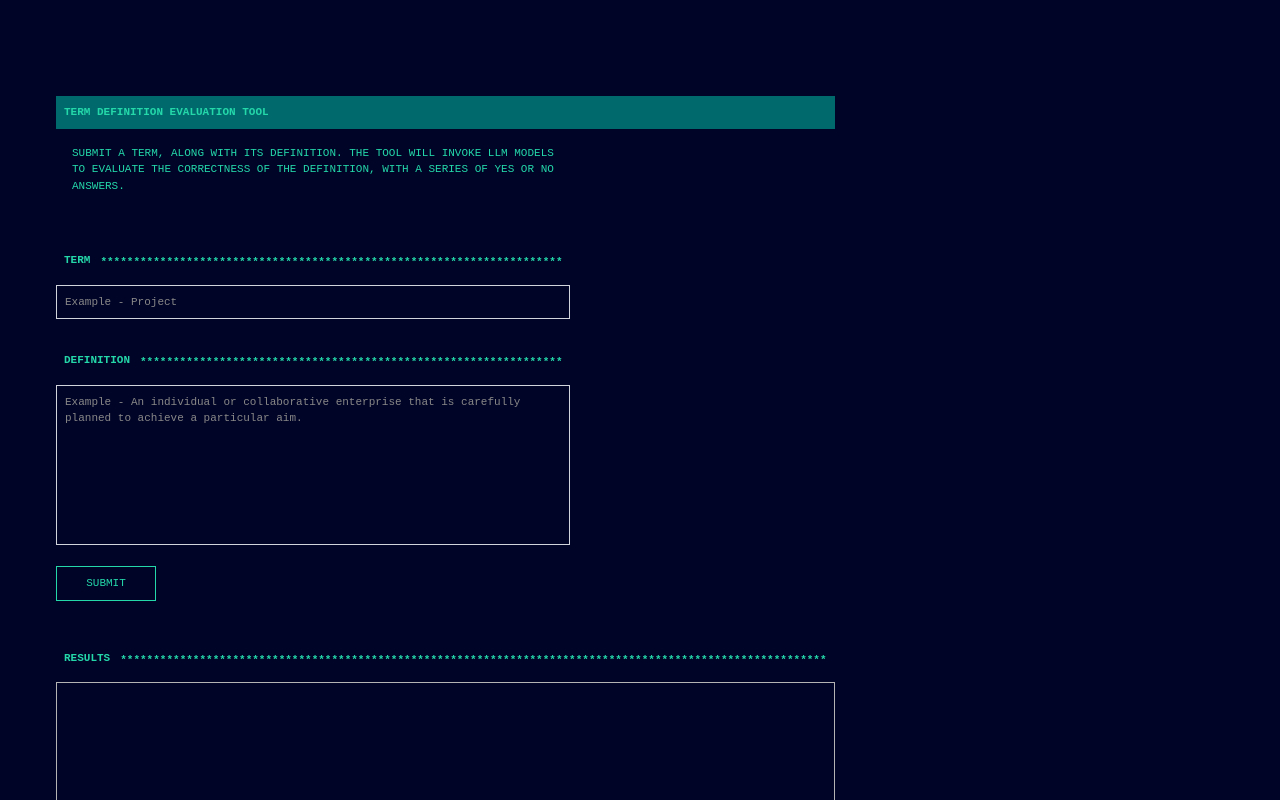
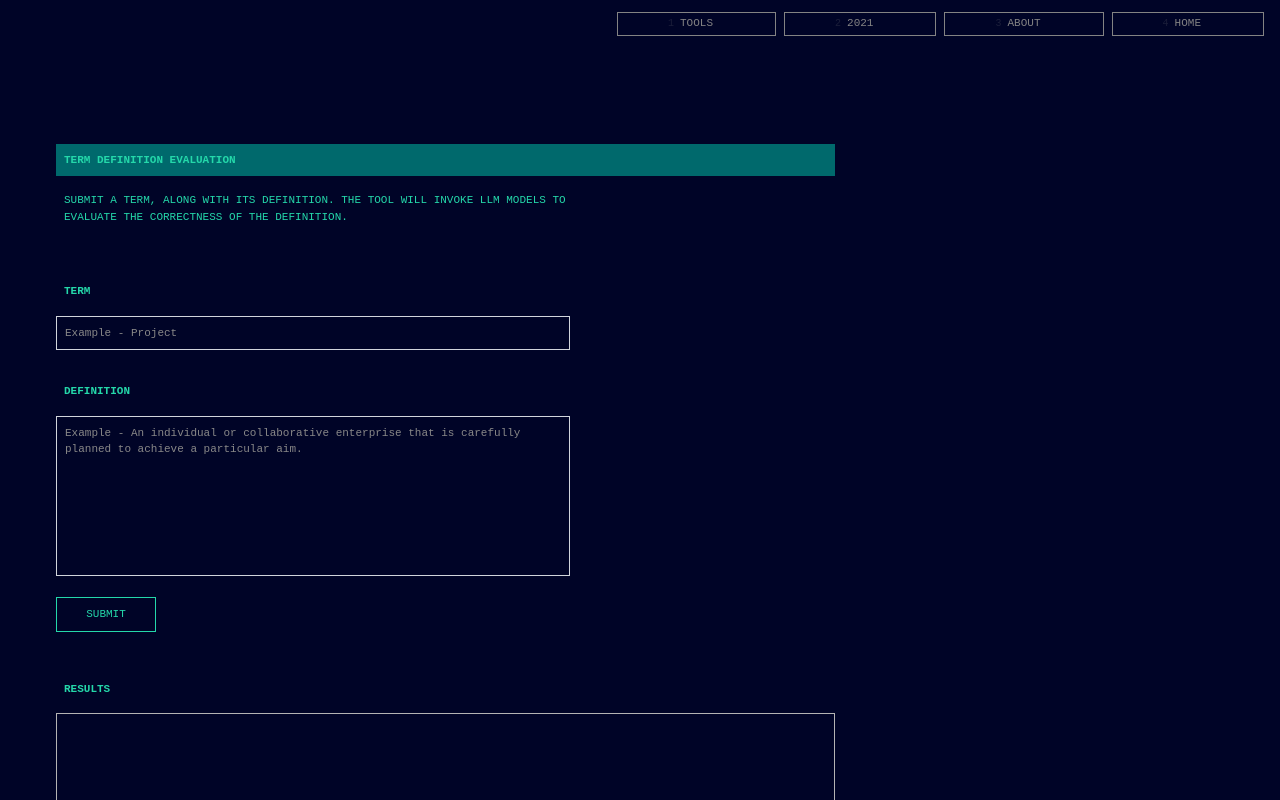
Before and after one commit to justinguevara/www.justinguevara.ca, a React (Vite) app: page /tools in a window 1280 px wide. Shown: the top 800 px of the page. Built offline with nearby package versions, Linux system fonts and the light colour scheme.

Commit message:
style tools page navigation

```diff
--- a/src/components/pages/toolspage/ToolsPage.tsx
+++ b/src/components/pages/toolspage/ToolsPage.tsx
@@ -2,8 +2,8 @@ import MainNavigation from "components/MainNavigation";
 import EnvironmentService from "services/EnvironmentService";
 import { useEffect, useState } from "react";
 import axios from "axios";
-
 import styles from "./style.module.css";
+import "./navigation.css"; // override  navigation styles
 
 export default function ToolsPage (): JSX.Element {
   const [term, setTerm] = useState('');
@@ -46,19 +46,19 @@ export default function ToolsPage (): JSX.Element {
   };
 
   return (
-    <div className={`${styles['jg-page-wrapper']}`}>
-      {/* <MainNavigation /> */}
+    <div id='jg-tools-page' className={`${styles['jg-page-wrapper']}`}>
+      <MainNavigation />
       <div className={`${styles['jg-page-container']} ${styles['jg-margin-bottom-96-collapse']}`}>
         <div className={styles['jg-two-column-layout']}>
           <div className={`${styles['jg-column']} ${styles['jg-column-2-3']}`}>
-            <h1 className={`${styles['jg-page-heading']} ${styles['jg-margin-top-96-collapse']}`}>Term Definition Evaluation Tool</h1>
-            <div className={`${styles['jg-padding-single-intent-collapse']} ${styles['jg-width-66-collapse']}`}>
+            <h1 className={`${styles['jg-page-heading']} ${styles['jg-margin-top-96-collapse']}`}>Term Definition Evaluation</h1>
+            <div className={`${styles['jg-padding-single-indent-collapse']} ${styles['jg-width-66-collapse']}`}>
               Submit a term, along with its definition.
-              The tool will invoke LLM models to evaluate the correctness of the definition, with a series of yes or no answers.
+              The tool will invoke LLM models to evaluate the correctness of the definition.
             </div>
             <form onSubmit={handle_submit}>
               <div className={`${styles['jg-padding-8-collapse']} ${styles['jg-width-66-collapse']}`}>
-                <h2 className={`${styles['jg-margin-top-50']} ${styles['jg-overflow-hidden']}`}>Term</h2>
+                <h2 className={`${styles['jg-margin-top-50']} ${styles['jg-overflow-hidden']} ${styles['js-asterix-decorate']}`}>Term</h2>
               </div>
               <input
                 type="text"
@@ -68,7 +68,7 @@ export default function ToolsPage (): JSX.Element {
                 placeholder="Example - Project"
               />
               <div className={`${styles['jg-padding-8-collapse']} ${styles['jg-width-66-collapse']}`}>
-                <h2 className={styles['jg-overflow-hidden']}>Definition</h2>
+                <h2 className={`${styles['jg-overflow-hidden']} ${styles['js-asterix-decorate']}`}>Definition</h2>
               </div>
               <textarea
                 className={`${styles['jg-textarea']} ${styles['jg-mb-1rem']} ${styles['jg-width-66-collapse']}`}
--- /dev/null
+++ b/src/components/pages/toolspage/navigation.css
@@ -0,0 +1,67 @@
+#jg-tools-page .header-primary {
+  font-family: monospace;
+}
+
+@media screen and (max-width: 1024px) {
+  #jg-tools-page .header-primary {
+    display: none;
+  }
+}
+@media screen and (min-width: 1025px) {
+  #jg-tools-page .header-primary {
+    padding: 12px 16px 12px 16px;
+  }
+}
+
+#jg-tools-page #menu-menu-1 {
+  background-color:rgb(0,4,39);
+  display: flex;
+  flex-direction: reverse;
+  gap: 8px;
+  counter-reset: menu-item;
+  justify-content: flex-end;
+  align-items: center;
+  flex-wrap: wrap;
+}
+
+#jg-tools-page #menu-menu-1 {
+  padding: 0;
+}
+
+#jg-tools-page #menu-menu-1 .menu-item a {
+  font-size: 11px;
+  letter-spacing: 0px;
+  padding: 2px 50px 2px 50px;
+  border-style: solid;
+  border-color: rgb(131, 131, 131);
+  border-width: 1px;
+  color: rgb(131, 131, 131);
+  overflow: hidden;
+  white-space: nowrap;
+}
+
+#jg-tools-page #menu-menu-1 .menu-item a:before {
+  font-size: 10px;
+  opacity: 0.2;
+  text-transform: uppercase;
+  content: counter(menu-item) " ";
+  counter-increment: menu-item;
+}
+
+#jg-tools-page #menu-menu-1 .menu-item a:after {
+  font-size: 10px;
+  content: "\00A0\00A0";
+}
+
+#jg-tools-page #menu-menu-1 .menu-item a:hover {
+  color: rgb(220,220,220);
+  border-color: rgb(220,220,220);
+}
+
+#jg-tools-page #menu-menu-1 .menu-item:hover {
+  opacity: 1;
+}
+
+#jg-tools-page #menu-menu-1 .menu-item a:hover:before {
+  content: "\00A0\00A0";
+}
--- a/src/components/pages/toolspage/style.module.css
+++ b/src/components/pages/toolspage/style.module.css
@@ -99,12 +99,16 @@
   font-size: 11px;
 }
 
-.jg-page-wrapper h2::after {
+/*
+not needed?
+
+.jg-page-wrapper h2.js-asterix-decorate::after {
   position: relative;
   left: 10px;
   top: 2px;
   content: "********************************************************************************************************************************************************************************************************************************************************************";
 }
+*/
 
 .jg-page-wrapper .jg-overflow-hidden {
   overflow: hidden;
@@ -163,14 +167,14 @@
 }
 
 @media screen and (max-width: 850px) {
-  .jg-page-wrapper .jg-padding-single-intent-collapse {
+  .jg-page-wrapper .jg-padding-single-indent-collapse {
     padding-left: 0px;
   }
 }
 
 @media screen and (min-width: 851px) {
-  .jg-page-wrapper .jg-padding-single-intent-collapse {
-    padding-left: 16px;
+  .jg-page-wrapper .jg-padding-single-indent-collapse {
+    padding-left: 8px;
   }
 }
 
```
